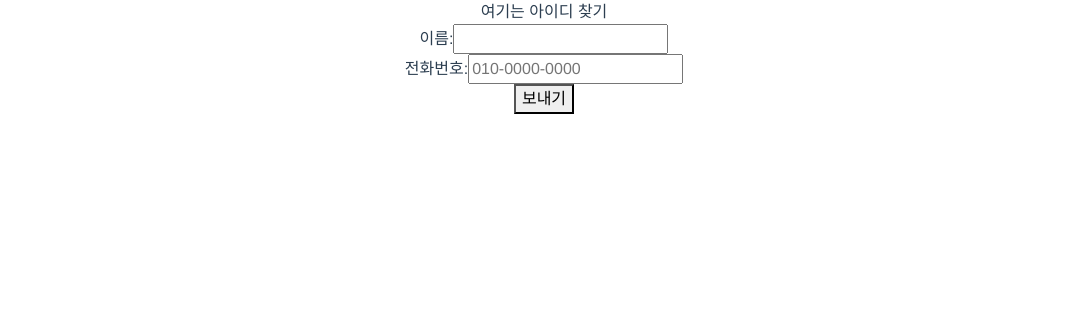
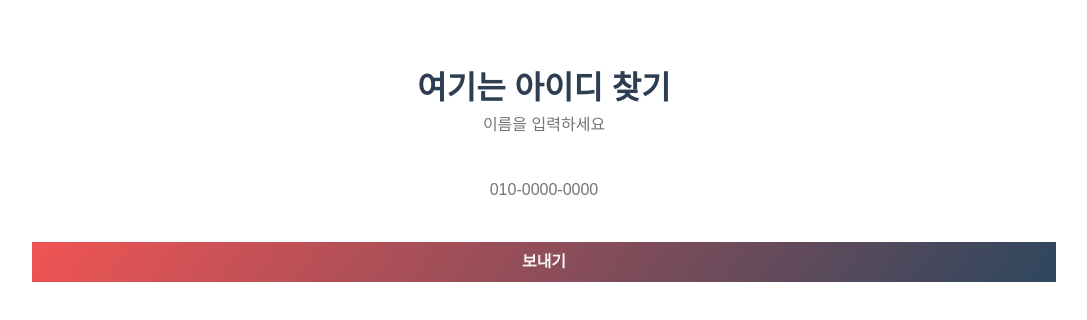
Before and after one commit to sspaka/webterview, a Vue app in the folder frontend/: page /findid in a window 1280 px wide. Shown: the top 320 px of the page, without its empty margins (96-1183 px from the left). Built offline with nearby package versions, Linux system fonts and the light colour scheme.

Commit message:
#2 fix findIdview, findPwview css

```diff
--- a/frontend/src/views/FindIdView.vue
+++ b/frontend/src/views/FindIdView.vue
@@ -1,18 +1,20 @@
 <template>
-  <div>
+  <div class="head">
     여기는 아이디 찾기
   </div>
   <form @submit.prevent="findmail(credentials)">
     <div>
-      <label for="UserName">이름:</label>
-      <input id="UserName" v-model="credentials.name" type="text" required>
+      <!-- <label for="UserName">이름:</label> -->
+      <input class="btn" id="UserNameyn" v-model="credentials.name" type="text" placeholder="이름을 입력하세요" required>
     </div>
     <div>
-      <label for="UserPhone">전화번호: </label>
-      <input id="UserPhone" v-model="credentials.phone" type="tel" placeholder="010-0000-0000" required>
+      <!-- <label for="UserPhone">전화번호: </label> -->
+      <input class="btn" id="UserPhoneyn" v-model="credentials.phone" type="tel" placeholder="010-0000-0000" required>
     </div>
-    <button type="submit">보내기</button>
-    <p v-if="email.message==='success'">고객님의 아이디(이메일)은 {{ email.userEmail }} 입니다.</p>
+    <div>
+    <button class="submit-for-id" type="submit">보내기</button>
+    </div>
+    <div class="show-id" v-if="email.message==='success'">고객님의 아이디(이메일)은 {{ email.userEmail }} 입니다.</div>
 
   </form>
 </template>
@@ -51,5 +53,43 @@ export default {
 </script>
 
 <style>
+#UserNameyn{
+  border:none;
+  outline:none;
+  color: #636e72;
+  font-size:16px;
+  height:25px;
+  background: none;
+}
 
+#UserPhoneyn {
+  border:none;
+  outline:none;
+  color: #636e72;
+  font-size:16px;
+  height:25px;
+  background: none;
+}
+
+.submit-for-id {
+  position:relative;
+  left:40%;
+  transform: translateX(-50%);
+  margin-bottom: 40px;
+  width:80%;
+  height:40px;
+  background: linear-gradient(125deg,#F05454,#30475E,#121212);
+  background-position: left;
+  background-size: 200%;
+  color:#F5F5F5;
+  font-weight: bold;
+  border:none;
+  cursor:pointer;
+  transition: 0.4s;
+  display:inline;
+}
+
+.show-id {
+
+}
 </style>
--- a/frontend/src/views/FindPasswordView.vue
+++ b/frontend/src/views/FindPasswordView.vue
@@ -1,36 +1,38 @@
-<template>
-  <h2>비밀번호 찾기</h2>
- <!--<div>{{ code }}</div> -->
-
+<template class="background">
+  <div class="head">
+    비밀번호 찾기
+  </div>
+ <div>{{ code }}</div>
+    &nbsp;
     <!-- 이메일 인증코드 보내기 -->
     <form @submit.prevent="sendmail(checkEmail)">
       <!-- <form> -->
       <div>
-        <label for="UserEmail"></label>
-        <input @input="writeEmail" id="UserEmail" v-model="credentials.useremail" type="email" placeholder="Enter UserEmail" required />
+        <input class="btn" @input="writeEmail" id="UserEmailyn" v-model="credentials.useremail" type="email" placeholder="이메일을 입력하세요" required />
+
         <!-- 이메일 중복 확인 -->
-        <button id="btn" @click='isClick'>인증코드 받기</button>
-      </div>
-      <div>
+        <button class="btn" @click='isClick'>인증코드 받기</button>
+        <br>
+
+
         <!-- 인증번호 확인 -->
-        <input type="text" v-model="mailcode" placeholder="인증번호를 입력해주세요">
-        <input type="button" value="인증 번호 확인" @click="codeCheck">
-        <p v-if="CodeConfirm" style="color: red"> 코드가 일치하지 않습니다.</p>
+        <input  id="code" class="btn" type="text" v-model="mailcode" placeholder="인증번호를 입력해주세요">
+        <input class="btn" type="button" value="인증 번호 확인" @click="codeCheck">
+        <!-- <p v-if="CodeConfirm" class="codeyn" style="color: red"> 코드가 일치하지 않습니다.</p> -->
+        <div v-if="CodeConfirm" class="codeyn" style="color: red"> 코드가 일치하지 않습니다</div>
       </div>
     </form>
 
-    <div v-if="confirmed">비밀번호 재 설정
+    <div v-if="newpw" class="newPw">비밀번호 재 설정
       <form @submit.prevent="saveNewPw(credentials)" @reset="onReset">
       <div>
-          <label for="UserPassword">비밀번호:  </label>
-          <input id="UserPassword" v-model="credentials.userpw" type="password" placeholder="Enter UserPassword" minlength="8" maxlength="50" required />
+        <input class="btn" id="UserPasswordyn" v-model="credentials.userpw" type="password" placeholder="비밀번호" minlength="8" maxlength="50" required />
       </div>
       <div>
-          <label for="UserPassword Confirmation">비밀번호 확인: </label>
-          <input @input="passwordConfirm" id="UserPassword Confirmation" type="password" placeholder="Enter UserPassword again" minlength="8" maxlength="50" required />
+        <input class="btn" @input="passwordConfirm" id="UserPasswordyn-Confirmation" type="password" placeholder="비밀번호 확인" minlength="8" maxlength="50" required />
         <p v-if="PasswordConfirm" style="color: red"> 비밀번호가 일치하지 않습니다.</p>
       </div>
-        <button type="submit" >비밀번호 변경하기</button>
+      <button class="btn" type="submit" >비밀번호 변경하기</button>
       </form>
     </div>
 </template>
@@ -43,7 +45,7 @@ export default {
   data() {
     return {
       CodeConfirm: false,
-      confirmed: false,
+      newpw: false,
       PasswordConfirm: false,
       mailcode: '',
       clicked: !!true,
@@ -77,7 +79,7 @@ export default {
       } else{
         this.CodeConfirm = false
         // this.credentials.useryn = true
-        this.confirmed = true
+        this.newpw = true
         return true;
       }
     },
@@ -95,10 +97,15 @@ export default {
         }
       },
     isClick() {
-      const btnElement = document.getElementById('btn');
-      const html = '인증코드 재전송';
+      const btnElement
+    = document.getElementById('btn');
+
+    const html
+    = '<div> 인증코드 재전송 </div>';
+
   btnElement.innerHTML = html;
-      },
+    }
+
     }
 
 
@@ -106,5 +113,100 @@ export default {
 </script>
 
 <style>
+* {
+  margin: 0px;
+  padding: 0px;
+  text-decoration: none;
+  font-family:sans-serif;
 
+}
+
+.head{
+  margin-top: 5%;
+  font-size:32px;
+  font-weight: bold;
+}
+.background{
+  height: 100vh;
+}
+
+#UserEmailyn {
+  border:none;
+  outline:none;
+  color: #636e72;
+  font-size:16px;
+  height:25px;
+  background: none;
+}
+
+#code{
+  border:none;
+  outline:none;
+  color: #636e72;
+  font-size:16px;
+  height:25px;
+  background: none;
+  font-weight: bold;
+}
+
+.btn {
+  position:relative;
+  left:40%;
+  transform: translateX(-50%);
+  margin-bottom: 40px;
+  width:80%;
+  height:40px;
+  background: linear-gradient(125deg,#F05454,#30475E,#121212);
+  background-position: left;
+  background-size: 200%;
+  color:#F5F5F5;
+  font-weight: bold;
+  border:none;
+  cursor:pointer;
+  transition: 0.4s;
+  display:inline;
+}
+
+.codeyn{
+
+  margin-bottom: 40px;
+  height:40px;
+  background-size: 200%;
+  font-weight: bold;
+  border:none;
+
+}
+.newPw {
+  border:none;
+  outline:none;
+  color: #30475E;
+  font-size:16px;
+
+  background: none;
+  /* position:relative; */
+  /* background-position: left; */
+  background-size: 200%;
+  font-weight: bold;
+  border:none;
+  display:inline;
+}
+
+#UserPasswordyn {
+  margin-top:40px;
+  border:none;
+  outline:none;
+  color: #636e72;
+  font-size:16px;
+  height:25px;
+  background: none;
+}
+
+#UserPasswordyn-Confirmation{
+  border:none;
+  outline:none;
+  color: #636e72;
+  font-size:16px;
+  height:25px;
+  background: none;
+}
 </style>
```
Lines whose indentation alone changed are shown as unchanged.
